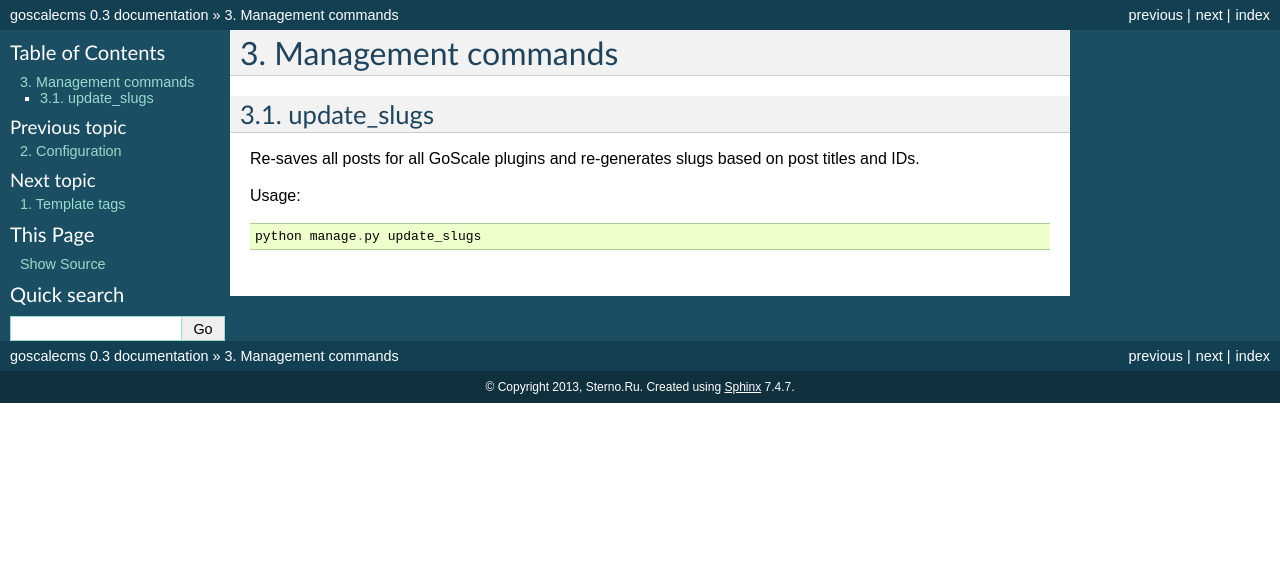
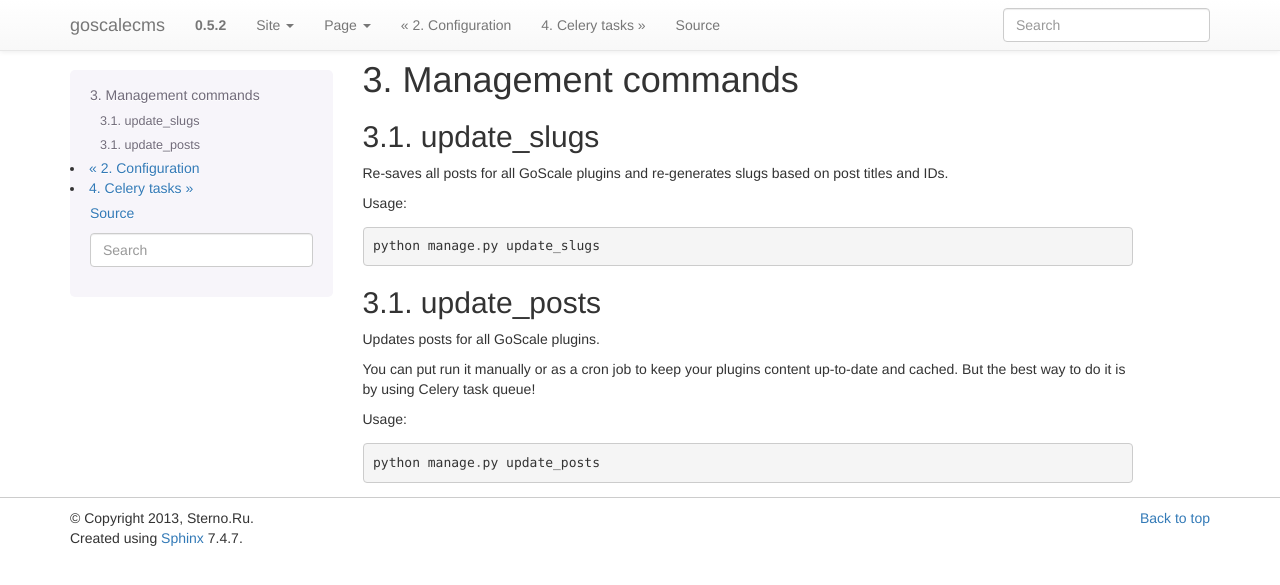
Before and after one commit to sternoru/goscalecms, a Sphinx documentation site: the page built from docs/management.rst, in a window 1280 px wide. Shown: the top 585 px of the page. Built offline with Sphinx 7.4.7, drawn with Linux system fonts in a browser that asks for light colours.

Commit message:
#38 closed - Celery tasks for posts updating

```diff
--- /dev/null
+++ b/docs/celery.rst
@@ -0,0 +1,65 @@
+4. Celery tasks
+====================
+
+The best way to keep your content up-to-date is by running a Celery worker that will update and cache all the plugins.
+
+It's easy to get it up and running.
+
+1. Install the django-celery library::
+
+    pip install django-celery
+
+2. Add the following lines to settings.py::
+
+    import djcelery
+    djcelery.setup_loader()
+
+3. Add 'djcelery' to INSTALLED_APPS.
+
+4. syncdb or migrate if you're using south::
+
+    python manage.py migrate djcelery
+
+5. Configure your tasks in settings.py::
+
+    BROKER_URL = 'amqp://guest:guest@localhost:5672/' # if you're using RabbitMQ
+    CELERY_IMPORTS = ("goscale.tasks", )
+
+6. If you want a task to update GoScale plugins to be sent immediately after plugin was saved in the Django admin add this in your settings::
+
+    GOSCALE_UPDATE_FROM_ADMIN = True
+
+7. If you want to setup a schedule for updating, configure Celery Beat::
+
+    from celery.schedules import crontab
+
+    CELERYBEAT_SCHEDULER = 'djcelery.schedulers.DatabaseScheduler' # or whatever you prefer
+
+    CELERYBEAT_SCHEDULE = {
+        "update_goscale_plugins": {
+            "task": "goscale.tasks.update_goscale_plugins",
+            "schedule": crontab(minute='*/30'), # every 30 minutes
+            "args": ()
+        },
+    }
+
+8. Run your worker and celery beat::
+
+    python manage.py celery worker -B
+
+For more detailed information refer to `Celery documentation`_.
+
+.. _Celery documentation: http://docs.celeryproject.org/en/latest/django/
+
+
+4.1. update_goscale_plugins
+---------------------
+
+Periodic task that goes through all goscale plugins and sends tasks to update them.
+
+4.2. update_goscale_plugin_posts
+---------------------
+
+Updates posts for a single plugin.
+
+Usually scheduled by **update_goscale_plugins** task or when saving a plugin from Django admin.
--- a/docs/conf.py
+++ b/docs/conf.py
@@ -48,9 +48,9 @@
 # built documents.
 #
 # The short X.Y version.
-version = '0.3'
+version = '0.5.2'
 # The full version, including alpha/beta/rc tags.
-release = '0.3'
+release = version
 
 # The language for content autogenerated by Sphinx. Refer to documentation
 # for a list of supported languages.
@@ -91,7 +91,14 @@
 
 # The theme to use for HTML and HTML Help pages.  See the documentation for
 # a list of builtin themes.
-html_theme = 'default'
+
+# Activate the theme.
+sys.path.append(os.path.abspath('_themes'))
+html_theme_path = ['_themes']
+html_theme = 'bootstrap'
+
+# Optional. Use a shorter name to conserve nav. bar space.
+#html_short_title = 'Demo'
 
 # Theme options are theme-specific and customize the look and feel of a theme
 # further.  For a list of options available for each theme, see the
--- a/docs/index.rst
+++ b/docs/index.rst
@@ -60,6 +60,7 @@
    plugins.rst
    settings.rst
    management.rst
+   celery.rst
 
 Advanced
 ---------------
--- a/docs/management.rst
+++ b/docs/management.rst
@@ -9,3 +9,14 @@
 Usage::
 
     python manage.py update_slugs
+
+3.1. update_posts
+---------------------
+
+Updates posts for all GoScale plugins.
+
+You can put run it manually or as a cron job to keep your plugins content up-to-date and cached. But the best way to do it is by using Celery task queue!
+
+Usage::
+
+    python manage.py update_posts
--- a/docs/settings.rst
+++ b/docs/settings.rst
@@ -36,6 +36,10 @@
 
 How often to update posts for plugins. (default: 60*30, 30 minutes)
 
+**GOSCALE_UPDATE_FROM_ADMIN**
+
+Should GoScale update posts right after saving the plugin in Django admin. (default: False)
+
 **GOSCALE_CACHE_DURATION**
 
 Cache duration for plugins content. (default: CMS_CACHE_DURATIONS['content'], the same as content cache duration in Django CMS)
--- a/goscale/__init__.py
+++ b/goscale/__init__.py
@@ -1,3 +1,3 @@
 # -*- coding: utf-8 -*-
-__version__ = '0.5.1'
-VERSION = ('0', '5', '1')
+__version__ = '0.5.2'
+VERSION = ('0', '5', '2')
--- a/setup.py
+++ b/setup.py
@@ -13,7 +13,7 @@
 
 setup(
     name = "goscalecms",
-    version = "0.5.1",
+    version = "0.5.2",
     packages = find_packages(),
     author = "Evgeny Demchenko",
     author_email = "little_pea@list.ru",
```
Also changed, not shown: docs/themes.rst (+6 -6 lines), 11 other files.
